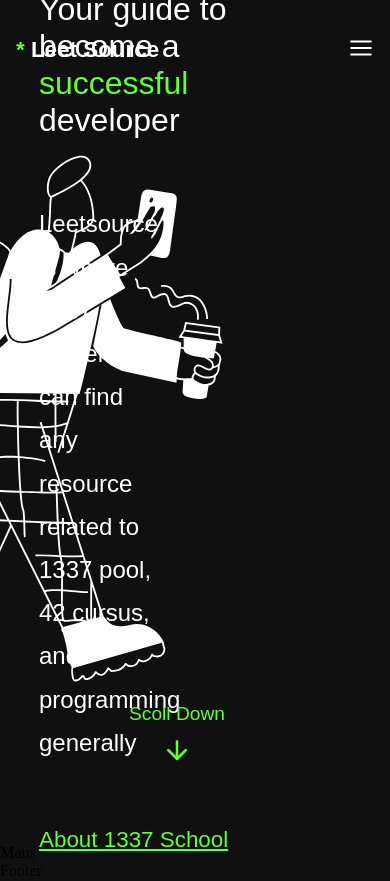
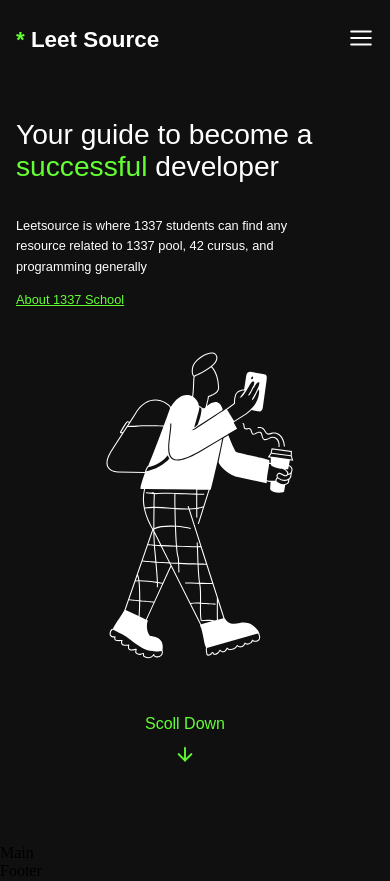
Before and after one commit to abdoachhoubi/leetsource, a Next.js app: page / in a window 390 px wide. Built offline with nearby package versions, Linux system fonts and the light colour scheme; a web font is replaced by a local one.

Commit message:
Finished responsive banner section

```diff
--- a/routes/Home/components/Banner/Banner.jsx
+++ b/routes/Home/components/Banner/Banner.jsx
@@ -5,7 +5,12 @@
 
 const { src: img } = pic;
 
-const Banner = () => {
+const Banner = ({ width }) => {
+  let size;
+  if (width <= 900) size = 22;
+  else if (width > 900 && width <= 1600) size = 26;
+  else size = 30;
+
   return (
     <section className="home__banner">
       <h1 className="banner__title">
@@ -27,7 +32,7 @@
       <div className="banner__scroll">
         <p>Scoll Down</p>
         <div className="svg__arrow">
-          <ArrowDown size={30} color="rgb(99, 255, 51)" />
+          <ArrowDown size={size} color="rgb(99, 255, 51)" />
         </div>
       </div>
     </section>
--- a/routes/Home/components/Banner/_Banner.sass
+++ b/routes/Home/components/Banner/_Banner.sass
@@ -3,24 +3,64 @@
     padding: 100px 10%
     position: relative
     @include flex(column, flex-start, center)
+    @media screen and ( max-width: 900px )
+        @include flex(column, flex-start, flex-start)
+        padding: calc(10% + 80px) 1rem
     .banner__title
         font-size: 7rem
         font-weight: 500
-        width: 64%
+        width: 70%
         padding: 0
         margin: 0 0 4rem 0
+        @media screen and ( max-width: 2400px )
+            font-size: 6rem
+        @media screen and ( max-width: 2200px )
+            font-size: 5rem
+        @media screen and ( max-width: 1700px )
+            font-size: 4rem
+            margin: 0 0 3rem 0
+        @media screen and ( max-width: 1300px )
+            font-size: 3.4rem
+            margin: 0 0 2rem 0
+        @media screen and ( max-width: 1100px )
+            font-size: 2.8rem
+            margin: 0 0 2rem 0
+        @media screen and ( max-width: 900px )
+            font-size: 1.76rem
+            width: 100%
         span
             color: $color__primary
-        @media screen and ( max-width: 900px )
-            font-size: 2rem
     .banner__content
         width: 36%
         font-size: 1.5rem
         font-weight: 200
         line-height: 180%
+        @media screen and ( max-width: 2400px )
+            font-size: 1.4rem
+        @media screen and ( max-width: 2200px )
+            font-size: 1.3rem
+            width: 46%
+        @media screen and ( max-width: 1700px )
+            font-size: 1.2rem
+            width: 56%
+        @media screen and ( max-width: 1300px )
+            font-size: 1.1rem
+            width: 56%
+        @media screen and ( max-width: 1100px )
+            font-size: 1rem
+            width: 60%
+        @media screen and ( max-width: 900px )
+            line-height: 160%
+            font-size: .8rem
+            width: 80%
+            margin-bottom: 1rem
     .banner__illustration
         height: 80%
-        @include pos(absolute, 10, 10%, 0, 0, unset)
+        @include pos(absolute, 4, 10%, 0, 0, unset)
+        @media screen and ( max-width: 900px )
+            height: 50%
+            width: 100%
+            @include pos(absolute, 4, 35%, 0, unset, unset)
     .banner__cta
         font-size: 1.4rem
         font-weight: 300
@@ -30,6 +70,15 @@
         line-height: 110%
         letter-spacing: 0
         transition: 300ms ease-in-out
+        @media screen and ( max-width: 2200px )
+            font-size: 1.3rem
+        @media screen and ( max-width: 1700px )
+            font-size: 1.2rem
+        @media screen and ( max-width: 1300px )
+            font-size: 1.1rem
+        @media screen and ( max-width: 900px )
+            font-size: .8rem
+            margin-top: 0
         &:hover
             letter-spacing: .2rem
     .banner__scroll
@@ -38,6 +87,12 @@
         p
             font-size: 1.2rem
             color: $color__primary
+            @media screen and ( max-width: 1700px )
+                font-size: 1.2rem
+            @media screen and ( max-width: 1300px )
+                font-size: 1.1rem
+            @media screen and ( max-width: 1100px )
+                font-size: 1rem
         .svg__arrow
             transform: translateY(50px)
             animation-name: updown
--- a/routes/Home/components/Nav/_Nav.sass
+++ b/routes/Home/components/Nav/_Nav.sass
@@ -41,7 +41,7 @@
 
 .nav__mob
     width: 100%
-    height: 100px
+    height: 80px
     @include pos(fixed, 10, 0, 0, unset, unset)
     .navbar
         padding: 0 1rem
--- a/routes/Home/containers/Header/Header.jsx
+++ b/routes/Home/containers/Header/Header.jsx
@@ -7,7 +7,7 @@
   return (
     <header className="home__header">
       <Nav width={width} />
-      <Banner />
+      <Banner width={width} />
     </header>
   );
 };
--- a/styles/index.css
+++ b/styles/index.css
@@ -421,7 +421,7 @@
 
 .nav__mob {
   width: 100%;
-  height: 100px;
+  height: 80px;
   position: fixed;
   top: 0;
   left: unset;
@@ -511,26 +511,101 @@
   justify-content: center;
   align-items: flex-start;
 }
+@media screen and (max-width: 900px) {
+  .home__banner {
+    display: flex;
+    flex-direction: column;
+    justify-content: flex-start;
+    align-items: flex-start;
+    padding: calc(10% + 80px) 1rem;
+  }
+}
 .home__banner .banner__title {
   font-size: 7rem;
   font-weight: 500;
-  width: 64%;
+  width: 70%;
   padding: 0;
   margin: 0 0 4rem 0;
 }
-.home__banner .banner__title span {
-  color: rgb(99, 255, 51);
+@media screen and (max-width: 2400px) {
+  .home__banner .banner__title {
+    font-size: 6rem;
+  }
+}
+@media screen and (max-width: 2200px) {
+  .home__banner .banner__title {
+    font-size: 5rem;
+  }
+}
+@media screen and (max-width: 1700px) {
+  .home__banner .banner__title {
+    font-size: 4rem;
+    margin: 0 0 3rem 0;
+  }
+}
+@media screen and (max-width: 1300px) {
+  .home__banner .banner__title {
+    font-size: 3.4rem;
+    margin: 0 0 2rem 0;
+  }
+}
+@media screen and (max-width: 1100px) {
+  .home__banner .banner__title {
+    font-size: 2.8rem;
+    margin: 0 0 2rem 0;
+  }
 }
 @media screen and (max-width: 900px) {
   .home__banner .banner__title {
-    font-size: 2rem;
+    font-size: 1.76rem;
+    width: 100%;
   }
+}
+.home__banner .banner__title span {
+  color: rgb(99, 255, 51);
 }
 .home__banner .banner__content {
   width: 36%;
   font-size: 1.5rem;
   font-weight: 200;
   line-height: 180%;
+}
+@media screen and (max-width: 2400px) {
+  .home__banner .banner__content {
+    font-size: 1.4rem;
+  }
+}
+@media screen and (max-width: 2200px) {
+  .home__banner .banner__content {
+    font-size: 1.3rem;
+    width: 46%;
+  }
+}
+@media screen and (max-width: 1700px) {
+  .home__banner .banner__content {
+    font-size: 1.2rem;
+    width: 56%;
+  }
+}
+@media screen and (max-width: 1300px) {
+  .home__banner .banner__content {
+    font-size: 1.1rem;
+    width: 56%;
+  }
+}
+@media screen and (max-width: 1100px) {
+  .home__banner .banner__content {
+    font-size: 1rem;
+    width: 60%;
+  }
+}
+@media screen and (max-width: 900px) {
+  .home__banner .banner__content {
+    line-height: 160%;
+    font-size: 0.8rem;
+    width: 80%;
+    margin-bottom: 1rem;
+  }
 }
 .home__banner .banner__illustration {
   height: 80%;
@@ -539,7 +614,19 @@
   left: unset;
   right: 0;
   bottom: 0;
-  z-index: 10;
+  z-index: 4;
+}
+@media screen and (max-width: 900px) {
+  .home__banner .banner__illustration {
+    height: 50%;
+    width: 100%;
+    position: absolute;
+    top: 35%;
+    left: unset;
+    right: 0;
+    bottom: unset;
+    z-index: 4;
+  }
 }
 .home__banner .banner__cta {
   font-size: 1.4rem;
@@ -550,6 +637,27 @@
   line-height: 110%;
   letter-spacing: 0;
   transition: 300ms ease-in-out;
+}
+@media screen and (max-width: 2200px) {
+  .home__banner .banner__cta {
+    font-size: 1.3rem;
+  }
+}
+@media screen and (max-width: 1700px) {
+  .home__banner .banner__cta {
+    font-size: 1.2rem;
+  }
+}
+@media screen and (max-width: 1300px) {
+  .home__banner .banner__cta {
+    font-size: 1.1rem;
+  }
+}
+@media screen and (max-width: 900px) {
+  .home__banner .banner__cta {
+    font-size: 0.8rem;
+    margin-top: 0;
+  }
 }
 .home__banner .banner__cta:hover {
   letter-spacing: 0.2rem;
@@ -569,6 +677,21 @@
 .home__banner .banner__scroll p {
   font-size: 1.2rem;
   color: rgb(99, 255, 51);
+}
+@media screen and (max-width: 1700px) {
+  .home__banner .banner__scroll p {
+    font-size: 1.2rem;
+  }
+}
+@media screen and (max-width: 1300px) {
+  .home__banner .banner__scroll p {
+    font-size: 1.1rem;
+  }
+}
+@media screen and (max-width: 1100px) {
+  .home__banner .banner__scroll p {
+    font-size: 1rem;
+  }
 }
 .home__banner .banner__scroll .svg__arrow {
   transform: translateY(50px);
```
Also changed, not shown: 1 other file (tests, documents, lock files or other folders).
